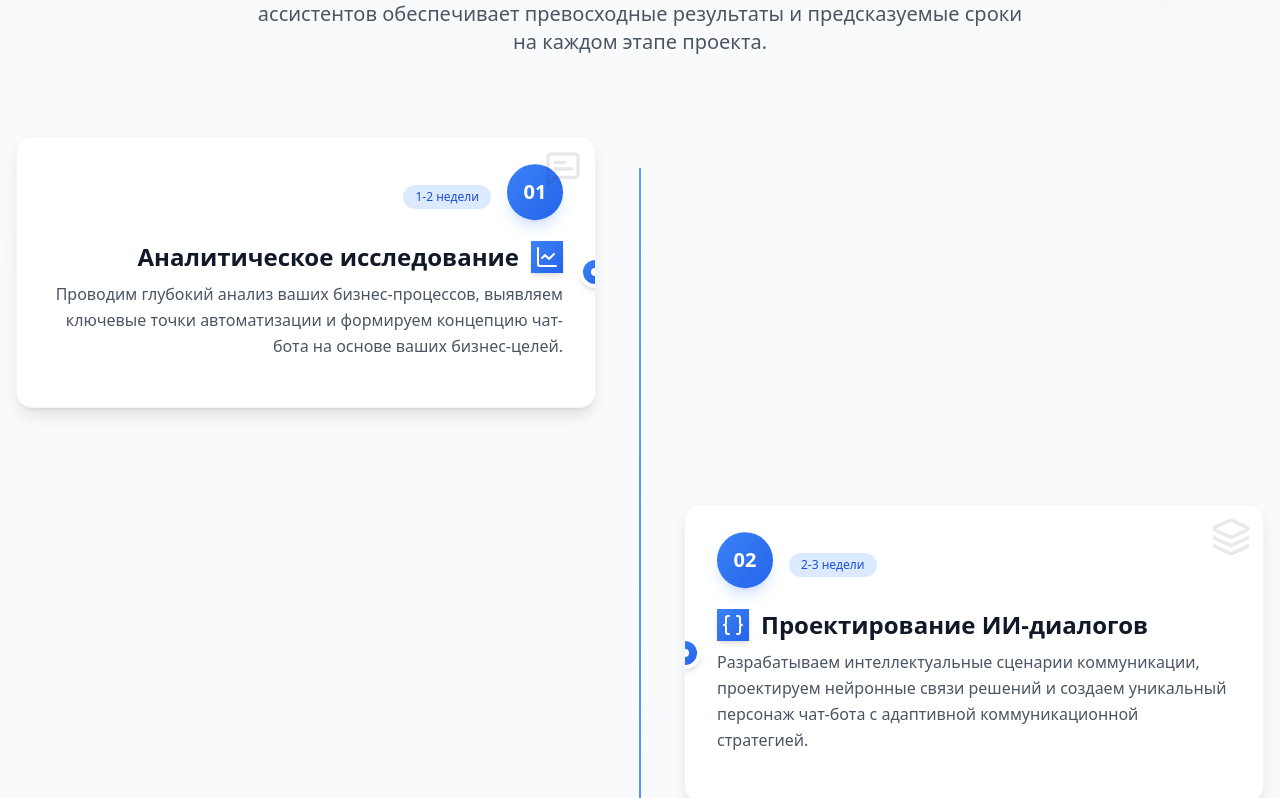
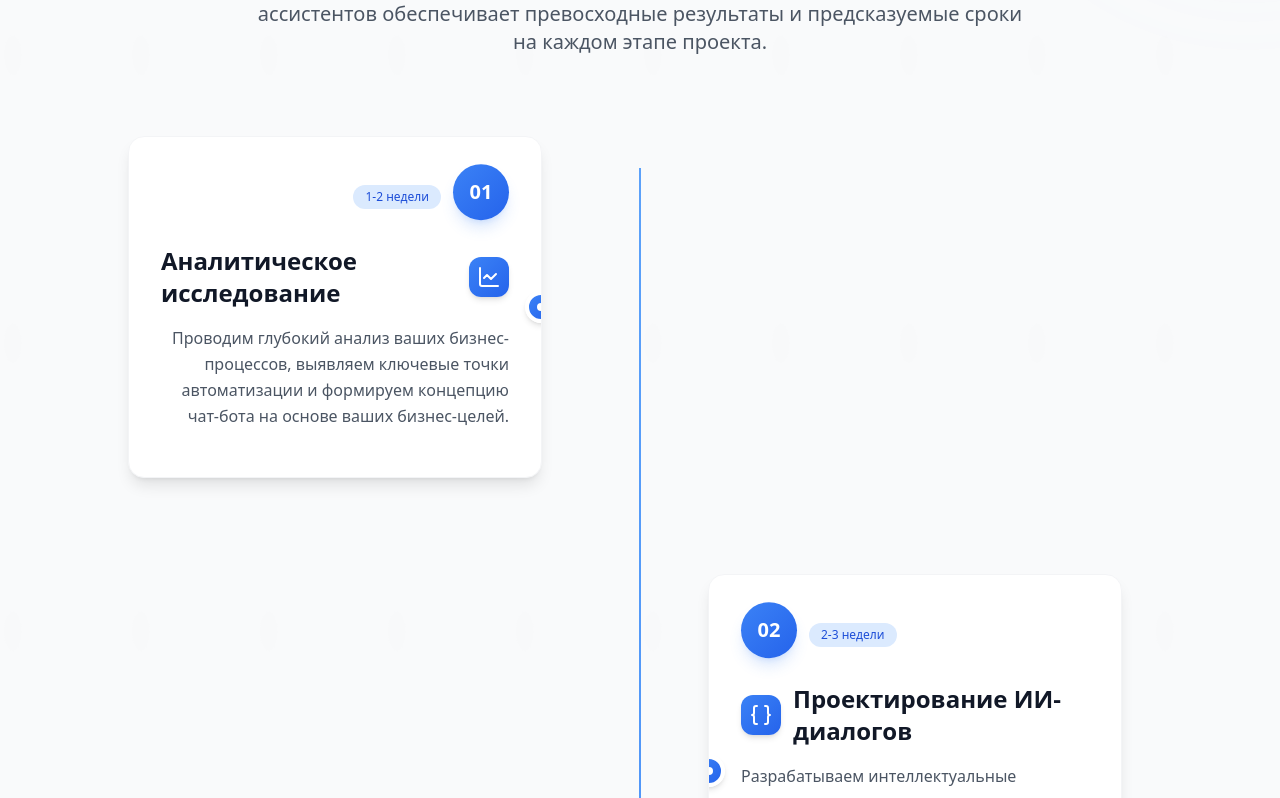
Before and after one commit to Neuropolis-ai/site, a Next.js app: page /chat-bots in a window 1280 px wide. Shown: the part 6462-7260 px from the top of the page. Built offline with nearby package versions, Linux system fonts and the light colour scheme.

Commit message:
Исправлено выравнивание и улучшена адаптивность компонента ChatBotsProcess

```diff
--- a/src/components/chat-bots/ChatBotsProcess.tsx
+++ b/src/components/chat-bots/ChatBotsProcess.tsx
@@ -219,7 +219,7 @@ export default function ChatBotsProcess() {
           initial="hidden"
           whileInView="visible"
           viewport={{ once: true, amount: 0.1 }}
-          className="relative"
+          className="relative max-w-5xl mx-auto"
         >
           {/* Стильная вертикальная линия с градиентной анимацией */}
           <motion.div
@@ -239,15 +239,13 @@ export default function ChatBotsProcess() {
               variants={itemVariants}
               custom={index}
               transition={{ delay: step.animationDelay }}
-              className={`relative mb-16 md:mb-24 last:mb-0 md:w-full mx-auto ${
-                index % 2 === 0 ? "md:pr-8 lg:pr-12" : "md:pl-8 lg:pl-12"
+              className={`relative mb-16 md:mb-24 last:mb-0 ${
+                index % 2 === 0
+                  ? "md:pr-8 lg:pr-12 md:ml-auto md:mr-[calc(50%+20px)]"
+                  : "md:pl-8 lg:pl-12 md:ml-[calc(50%+20px)] md:mr-auto"
               }`}
             >
-              <div
-                className={`grid grid-cols-1 md:grid-cols-2 gap-6 md:gap-10 items-center ${
-                  index % 2 === 0 ? "md:text-right" : ""
-                }`}
-              >
+              <div className="md:max-w-[calc(100%-30px)]">
                 {/* Для четных индексов контент слева */}
                 {index % 2 === 0 ? (
                   <motion.div
@@ -261,9 +259,29 @@ export default function ChatBotsProcess() {
                     {/* Градиентный фон при наведении */}
                     <div className="absolute inset-0 bg-gradient-to-br from-blue-500/5 to-blue-600/5 dark:from-blue-500/10 dark:to-blue-600/10 opacity-0 group-hover:opacity-100 transition-opacity duration-500 -z-5"></div>
 
-                    {/* Номер с градиентом */}
-                    <div className="flex items-center justify-end gap-4 mb-4">
-                      <div className="inline-block px-3 py-1 rounded-full text-xs bg-blue-100 dark:bg-blue-900/30 text-blue-700 dark:text-blue-300">
+                    {/* Мобильная версия */}
+                    <div className="md:hidden flex items-center gap-4 mb-5">
+                      <motion.div
+                        initial="initial"
+                        animate="animate"
+                        variants={floatAnimation}
+                        className={`w-14 h-14 flex-shrink-0 rounded-full bg-gradient-to-br ${step.gradient} flex items-center justify-center text-white font-bold text-xl shadow-lg shadow-blue-500/20 dark:shadow-blue-500/10`}
+                      >
+                        {step.number}
+                      </motion.div>
+                      <div className="flex flex-col">
+                        <div className="text-xl font-bold text-gray-900 dark:text-white mb-1.5">
+                          {step.title}
+                        </div>
+                        <div className="inline-flex items-center justify-center px-3 py-1 rounded-full text-xs bg-blue-100 dark:bg-blue-900/30 text-blue-700 dark:text-blue-300 self-start">
+                          {step.duration}
+                        </div>
+                      </div>
+                    </div>
+
+                    {/* Десктопная версия - номер и продолжительность */}
+                    <div className="hidden md:flex items-center justify-end gap-3 mb-5">
+                      <div className="inline-flex items-center justify-center px-3 py-1 rounded-full text-xs bg-blue-100 dark:bg-blue-900/30 text-blue-700 dark:text-blue-300">
                         {step.duration}
                       </div>
                       <motion.div
@@ -276,31 +294,65 @@ export default function ChatBotsProcess() {
                       </motion.div>
                     </div>
 
-                    <div className="flex items-center justify-end gap-3 mb-2">
+                    {/* Десктопная версия - заголовок и иконка */}
+                    <div className="hidden md:flex items-center justify-end gap-3 mb-4">
                       <h4 className="text-xl md:text-2xl font-bold text-gray-900 dark:text-white">
                         {step.title}
                       </h4>
                       <div
-                        className={`w-8 h-8 rounded-lg flex items-center justify-center bg-gradient-to-br ${step.gradient} text-white shadow-md`}
+                        className={`flex-shrink-0 w-10 h-10 rounded-xl flex items-center justify-center bg-gradient-to-br ${step.gradient} text-white shadow-md`}
                       >
                         {step.icon}
                       </div>
                     </div>
 
-                    <p className="text-gray-600 dark:text-gray-300 mb-4 leading-relaxed">
+                    {/* Описание */}
+                    <p className="text-gray-600 dark:text-gray-300 mb-4 leading-relaxed md:text-right">
                       {step.description}
                     </p>
 
-                    {/* Декоративный элемент */}
-                    {step.secondaryIcon}
-
-                    {/* Обновленный круг на временной линии */}
+                    {/* Круг на временной линии */}
                     <div className="absolute top-1/2 right-0 w-8 h-8 bg-gradient-to-br from-blue-500 to-blue-600 rounded-full transform translate-x-1/2 -translate-y-1/2 border-4 border-white dark:border-gray-900 hidden md:flex items-center justify-center text-white shadow-md">
                       <div className="w-2 h-2 bg-white rounded-full"></div>
                     </div>
                   </motion.div>
                 ) : (
-                  <div></div>
+                  <motion.div
+                    whileHover={{ y: -5, transition: { duration: 0.2 } }}
+                    className={`relative group overflow-hidden ${
+                      isDark ? "bg-gray-900/70" : "bg-white"
+                    } p-6 md:p-8 rounded-2xl shadow-lg border ${
+                      isDark ? "border-gray-800" : "border-gray-100"
+                    } transition-all duration-300 hover:shadow-xl hover:border-blue-300/50 dark:hover:border-blue-700/50 md:hidden`}
+                  >
+                    {/* Градиентный фон при наведении */}
+                    <div className="absolute inset-0 bg-gradient-to-br from-blue-500/5 to-blue-600/5 dark:from-blue-500/10 dark:to-blue-600/10 opacity-0 group-hover:opacity-100 transition-opacity duration-500 -z-5"></div>
+
+                    {/* Мобильная версия */}
+                    <div className="flex items-center gap-4 mb-5">
+                      <motion.div
+                        initial="initial"
+                        animate="animate"
+                        variants={floatAnimation}
+                        className={`w-14 h-14 flex-shrink-0 rounded-full bg-gradient-to-br ${step.gradient} flex items-center justify-center text-white font-bold text-xl shadow-lg shadow-blue-500/20 dark:shadow-blue-500/10`}
+                      >
+                        {step.number}
+                      </motion.div>
+                      <div className="flex flex-col">
+                        <div className="text-xl font-bold text-gray-900 dark:text-white mb-1.5">
+                          {step.title}
+                        </div>
+                        <div className="inline-flex items-center justify-center px-3 py-1 rounded-full text-xs bg-blue-100 dark:bg-blue-900/30 text-blue-700 dark:text-blue-300 self-start">
+                          {step.duration}
+                        </div>
+                      </div>
+                    </div>
+
+                    {/* Описание */}
+                    <p className="text-gray-600 dark:text-gray-300 mb-4 leading-relaxed">
+                      {step.description}
+                    </p>
+                  </motion.div>
                 )}
 
                 {/* Для нечетных индексов контент справа */}
@@ -311,13 +363,13 @@ export default function ChatBotsProcess() {
                       isDark ? "bg-gray-900/70" : "bg-white"
                     } p-6 md:p-8 rounded-2xl shadow-lg border ${
                       isDark ? "border-gray-800" : "border-gray-100"
-                    } transition-all duration-300 hover:shadow-xl hover:border-blue-300/50 dark:hover:border-blue-700/50`}
+                    } transition-all duration-300 hover:shadow-xl hover:border-blue-300/50 dark:hover:border-blue-700/50 hidden md:block`}
                   >
                     {/* Градиентный фон при наведении */}
                     <div className="absolute inset-0 bg-gradient-to-br from-blue-500/5 to-blue-600/5 dark:from-blue-500/10 dark:to-blue-600/10 opacity-0 group-hover:opacity-100 transition-opacity duration-500 -z-5"></div>
 
-                    {/* Номер с градиентом */}
-                    <div className="flex items-center gap-4 mb-4">
+                    {/* Номер с градиентом и продолжительность */}
+                    <div className="flex items-center gap-3 mb-5">
                       <motion.div
                         initial="initial"
                         animate="animate"
@@ -326,14 +378,15 @@ export default function ChatBotsProcess() {
                       >
                         {step.number}
                       </motion.div>
-                      <div className="inline-block px-3 py-1 rounded-full text-xs bg-blue-100 dark:bg-blue-900/30 text-blue-700 dark:text-blue-300">
+                      <div className="inline-flex items-center justify-center px-3 py-1 rounded-full text-xs bg-blue-100 dark:bg-blue-900/30 text-blue-700 dark:text-blue-300">
                         {step.duration}
                       </div>
                     </div>
 
-                    <div className="flex items-center gap-3 mb-2">
+                    {/* Заголовок и иконка */}
+                    <div className="flex items-center gap-3 mb-4">
                       <div
-                        className={`w-8 h-8 rounded-lg flex items-center justify-center bg-gradient-to-br ${step.gradient} text-white shadow-md`}
+                        className={`flex-shrink-0 w-10 h-10 rounded-xl flex items-center justify-center bg-gradient-to-br ${step.gradient} text-white shadow-md`}
                       >
                         {step.icon}
                       </div>
@@ -342,20 +395,18 @@ export default function ChatBotsProcess() {
                       </h4>
                     </div>
 
+                    {/* Описание */}
                     <p className="text-gray-600 dark:text-gray-300 mb-4 leading-relaxed">
                       {step.description}
                     </p>
 
-                    {/* Декоративный элемент */}
-                    {step.secondaryIcon}
-
-                    {/* Обновленный круг на временной линии */}
+                    {/* Круг на временной линии */}
                     <div className="absolute top-1/2 left-0 w-8 h-8 bg-gradient-to-br from-blue-500 to-blue-600 rounded-full transform -translate-x-1/2 -translate-y-1/2 border-4 border-white dark:border-gray-900 hidden md:flex items-center justify-center text-white shadow-md">
                       <div className="w-2 h-2 bg-white rounded-full"></div>
                     </div>
                   </motion.div>
                 ) : (
-                  <div></div>
+                  <div className="hidden md:block"></div>
                 )}
               </div>
             </motion.div>
```
